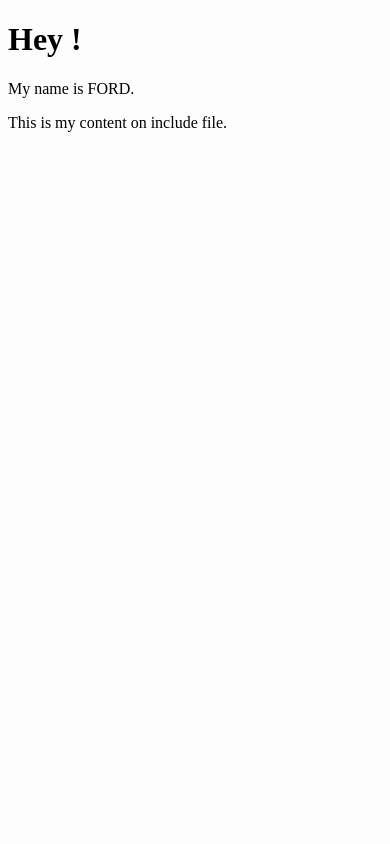
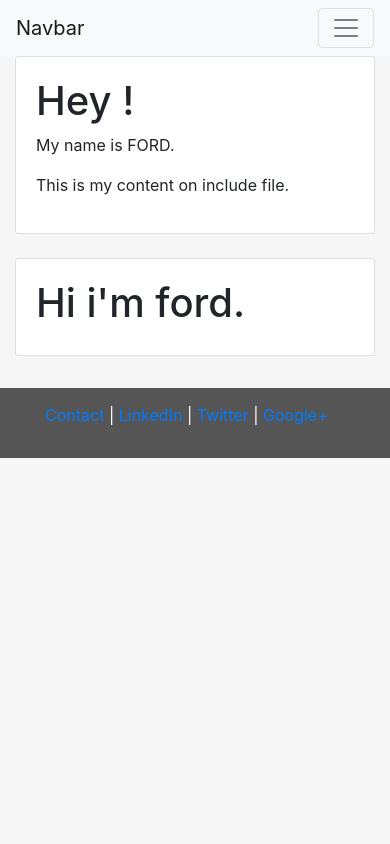
Before and after one commit to ford19982541/projectMyStore, a Django app: page / in a window 390 px wide. Run offline with Django 3.2, Linux system fonts and the light colour scheme; some libraries are stand-ins or nearby versions.

Commit message:
edit the web site

```diff
--- a/accounts/templates/accounts/header.html
+++ b/accounts/templates/accounts/header.html
@@ -1,15 +1,80 @@
 <!DOCTYPE html>
 <html lang="en">
+
 <head>
-    <meta charset="UTF-8">
-    <title>blog studens</title>
+	<title>Student Blog</title>
+	<meta charset="utf-8" />
+	{% load staticfiles %}
+	<link rel="stylesheet" href="{% static 'accounts/css/bootstrap.min.css' %}" type="text/css" />
+	<meta name="viewport" content = "width=device-width, initial-scale=1.0">
+
+	<style type="text/css">
+		html,
+		body {
+		  height:100%
+		}
+        footer {
+            background-color: #555;
+            color: white;
+            padding: 15px;
+        }
+
+	</style>
 </head>
-<body class="body" style="background-color: #fdfdfe">
-    <div>
-        {% block content %}
+<body class="body" style="background-color:#f6f6f6">
+    <nav class="navbar navbar-expand-lg navbar-light bg-light">
+      <a class="navbar-brand" href="#">Navbar</a>
+      <button class="navbar-toggler" type="button" data-toggle="collapse" data-target="#navbarTogglerDemo02" aria-controls="navbarTogglerDemo02" aria-expanded="false" aria-label="Toggle navigation">
+        <span class="navbar-toggler-icon"></span>
+      </button>
 
-        {% endblock %}
+      <div class="collapse navbar-collapse" id="navbarTogglerDemo02">
+        <ul class="navbar-nav mr-auto mt-2 mt-lg-0">
+          <li class="nav-item active">
+            <a class="nav-link" href="/">Home <span class="sr-only">(current)</span></a>
+          </li>
+          <li class="nav-item">
+            <a class="nav-link" href="/blog/">Blog</a>
+          </li>
+          <li class="nav-item">
+            <a class="nav-link " href="/contact/">Contact</a>
+          </li>
+        </ul>
+      </div>
+    </nav>
+    <div class="container">
+        <div class="row mb-2">
+                <div class="col-md-6">
+
+			        <div class='card flex-md-row mb-4 box-shadow h-md-250'>
+                        <div class="card-body d-flex flex-column align-items-start">
+                            {% block content %}
+
+                            {% endblock %}
+
+			            </div>
+                        <img class="card-img-right flex-auto d-none d-md-block" data-src="holder.js/200x250?theme=thumb" src="{% static '/accounts/img/profile.jpg' %}" alt="Thumbnail [200x250]" data-holder-rendered="true" style="width: 200px; height: 250px;">
+		            </div>
+                </div>
+                 <div class="col-md-6">
+
+			        <div class='card flex-md-row mb-4 box-shadow h-md-250'>
+                        <div class="card-body d-flex flex-column align-items-start">
+                       <h1>Hi i'm ford.</h1>
+
+			            </div>
+                        <img class="card-img-right flex-auto d-none d-md-block" data-src="holder.js/200x250?theme=thumb" src="{% static '/accounts/img/profile.jpg' %}" alt="Thumbnail [200x250]" data-holder-rendered="true" style="width: 200px; height: 250px;">
+		            </div>
+                </div>
+        </div>
     </div>
+	<footer>
+		<div class="container-fluid" style='margin-left:15px'>
+			<p><a href="#" target="blank">Contact</a> | <a href="#" target="blank">LinkedIn</a> | <a href="#" target="blank">Twitter</a> | <a href="#" target="blank">Google+</a></p>
+		</div>
+	</footer>
+
 
 </body>
+
 </html>
```
